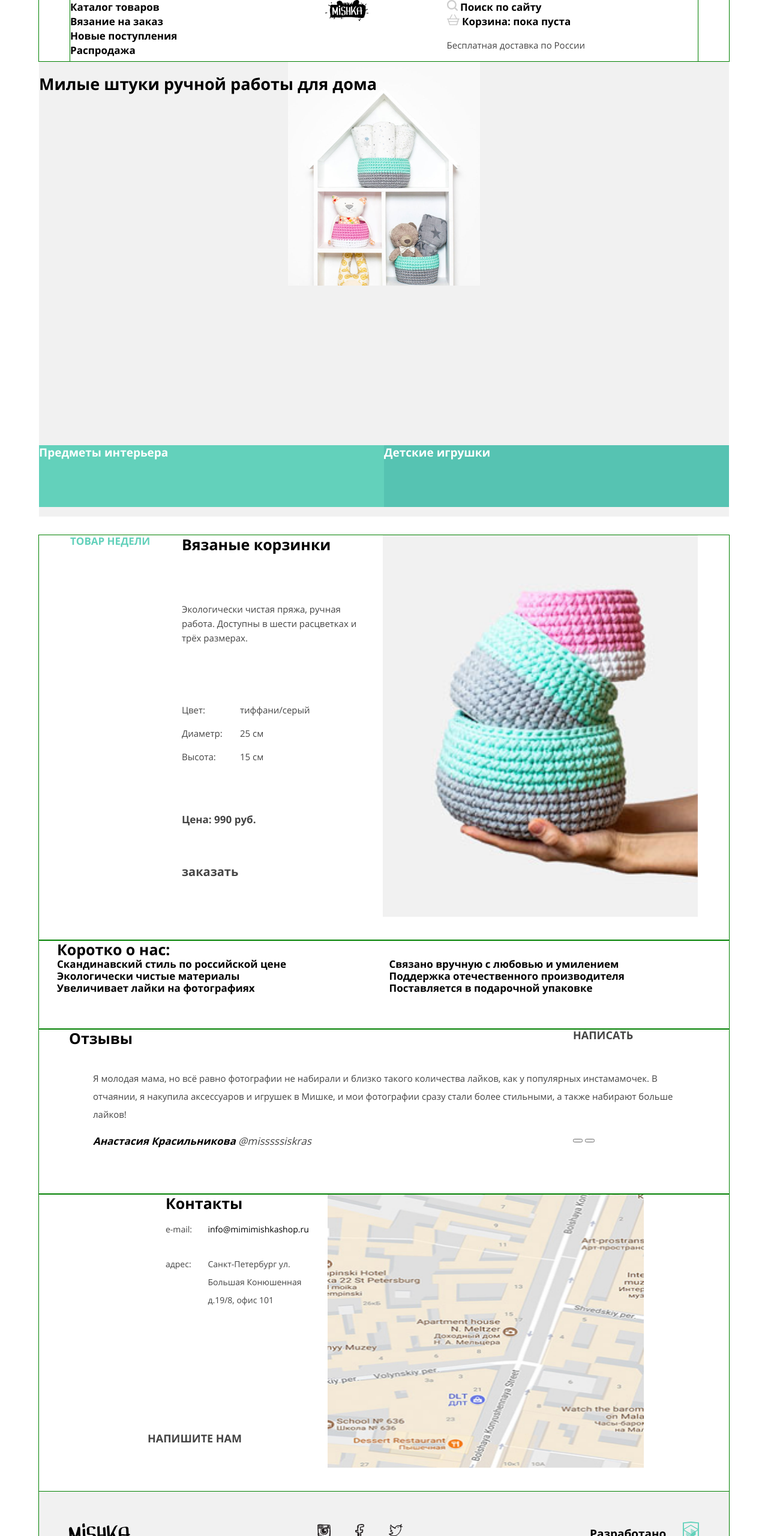
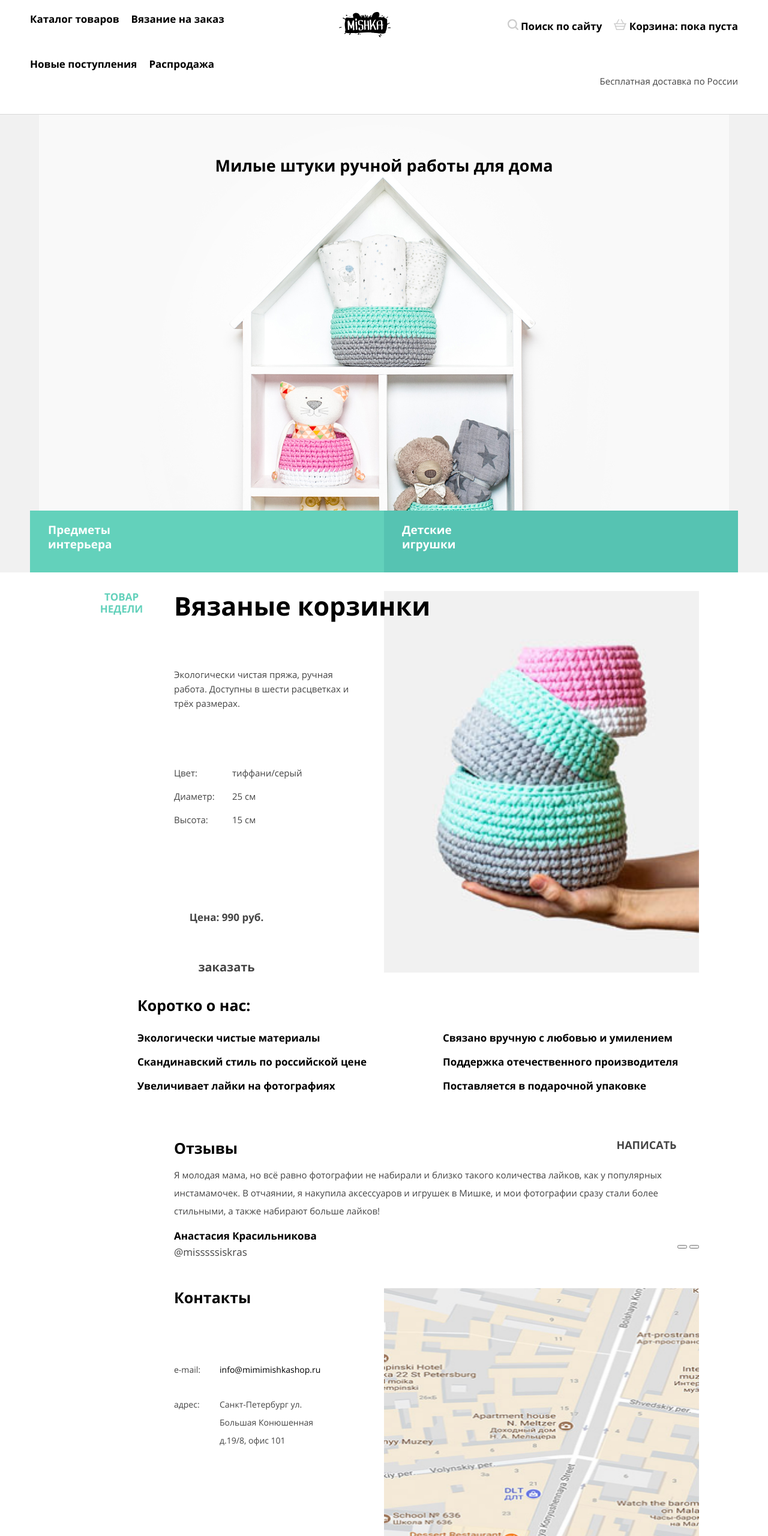
Before and after one commit to vital0101/1848215-mishka-24, a plain HTML site: page source/index.html in a window 1280 px wide. Shown: the top 2560 px of the page at 60% size. Drawn offline with nearby package versions, Linux system fonts and the light colour scheme; files that its build step writes are made by us from their sources.

Commit message:
добавил адаптив и резину для index.html

```diff
--- a/source/index.html
+++ b/source/index.html
@@ -15,24 +15,16 @@
     <header class="page-header">
       <div class="page-header__wrapper">
         <nav class="page-header__main-navigation main-navigation">
-          <a class="main-navigation__logo" aria-label="Главная страница.">
-            <img class="main-navigation__image" src="./img/mishka-logo-mobile.svg" alt="Логотип магазина Мишка."
-              width="86" height="35">
-          </a>
-          <a class="main-navigation__logo-tablet" aria-label="Главная страница.">
-            <img class="main-navigation__image" src="./img/mishka-logo-tablet.svg" alt="Логотип магазина Мишка."
-              width="86" height="35">
-          </a>
-          <a class="main-navigation__logo-desktop" aria-label="Главная страница.">
-            <img class="main-navigation__image" src="./img/mishka-logo-desktop.svg" alt="Логотип магазина Мишка."
-              width="86" height="35">
+          <a class="main-navigation__logo-link" aria-label="Главная страница.">
+            <img class="main-navigation__logo-image-mobile" src="./img/mishka-logo-mobile.svg"
+              alt="Логотип магазина Мишка." width="86" height="35">
+            <img class="main-navigation__logo-image-tablet" src="./img/mishka-logo-tablet.svg"
+              alt="Логотип магазина Мишка." width="86" height="35">
+            <img class="main-navigation__logo-image-desktop" src="./img/mishka-logo-desktop.svg"
+              alt="Логотип магазина Мишка." width="86" height="35">
           </a>
           <button class="main-navigation__toggle" type="button" aria-label="Открыть/закрыть меню.">
-            <svg width="20" height="14" viewBox="0 0 20 14" fill="none" xmlns="http://www.w3.org/2000/svg">
-              <path d="M20 0H0V2H20V0Z" fill="#231F20" />
-              <path d="M20 6H0V8H20V6Z" fill="#231F20" />
-              <path d="M20 12H0V14H20V12Z" fill="#231F20" />
-            </svg>
+            <span class="main-navigation__toggle-gamburger"></span>
           </button>
           <ul class="main-navigation__list">
             <li class="main-navigation__item">
@@ -73,11 +65,17 @@
       </div>
     </header>
     <section class="lead lead--background-image">
-      <!-- <div class="lead__wrapper"> -->
+      <div class="lead__wrapper">
         <h2 class="lead__title">Милые штуки ручной работы для дома</h2>
-      <a class="lead__link lead__link--item" href="#">Предметы интерьера</a>
-      <a class="lead__link lead__link--toy" href="#">Детские игрушки</a>
-      <!-- </div> -->
+        <div class="lead__link-wrapper">
+          <a class="lead__link lead__link--interior" href="#">
+            <span class="lead__link-text">Предметы интерьера</span>
+          </a>
+          <a class="lead__link lead__link--toy" href="#">
+            <span class="lead__link-text">Детские игрушки</span>
+          </a>
+        </div>
+      </div>
     </section>
   </section>
   <main class="page-main">
@@ -111,8 +109,8 @@
       <div class="about-us__wrapper">
         <h2 class="about-us__title">Коротко о нас:</h2>
         <ul class="about-us__list">
+          <li class="about-us__item">Экологически чистые материалы</li>
           <li class="about-us__item">Скандинавский стиль по российской цене</li>
-          <li class="about-us__item">Экологически чистые материалы</li>
           <li class="about-us__item">Увеличивает лайки на фотографиях</li>
           <li class="about-us__item">Связано вручную с любовью и умилением</li>
           <li class="about-us__item">Поддержка отечественного производителя</li>
@@ -144,7 +142,6 @@
       </div>
     </section>
     <section class="contacts">
-      <div class="contacts__wrapper-grid">
       <div class="contacts__wrapper">
         <h2 class="contacts__title">Контакты</h2>
         <div class="contacts__list-wrapper">
@@ -157,11 +154,8 @@
             <dd class="contacts__discription">Санкт-Петербург ул. Большая Конюшенная д.19/8, офис 101</dd>
           </dl>
         </div>
-        </div>
-        <div class="contacts__map">
         <img class="contacts__map-image" src="./img/map-mobile.png" width="320" height="455"
           alt="Карта с указателем местонахождения магазина">
-        </div>
         <a class="contacts__button button" href="#">напишите нам</a>
       </div>
     </section>
@@ -213,7 +207,6 @@
               d="M13.6 0H13.5L0 1.4V26.1L13.5 34.1L26.9 26.1V1.4L13.6 0ZM25 12.1L13.5 5.3V5.2H13.4L13.3 5.1V5.2L1.9 12.1V3.1L13.4 1.9L25 3.1V12.1ZM13.4 6.8L24.9 13.5L20.4 16.1L13.3 11.9V13.3L19.2 16.8L18.3 17.3L13.3 14.3V15.7L17.1 18L16.3 18.5L13.3 16.7V18.1L15.2 19.2L13.4 20.3L2 13.6L13.4 6.8ZM1.9 15.1L13.3 21.9V22.9L5.4 18.2V19.6L13.4 24.4V25.5L5.4 20.8V22.2L13.4 27L21.5 22.1V16.9L24.9 14.9V24.9L13.4 31.8L1.9 25V15.1Z"
               fill="#63D1BB" />
           </svg>
-
         </a>
       </div>
     </div>
--- a/source/sass/blocks/about-us.scss
+++ b/source/sass/blocks/about-us.scss
@@ -1,17 +1,24 @@
 .about-us {
   padding-bottom: 58px;
-  outline: 1px solid $color-green;
 }
 
 .about-us__wrapper {
   padding: 0 30px;
+
+  @media (min-width: $vp--768) {
+    padding: 0 50px;
+  }
 }
 
 .about-us__title {
-  margin: 0;
+  margin: 0 0 30px;
   font-size: 25px;
   line-height: 30px;
   color: $color-black;
+
+  @media (min-width: $vp--1150) {
+    margin-left: 179px;
+  }
 }
 
 .about-us__list {
@@ -21,5 +28,15 @@
 
   @media (min-width: $vp--768) {
     column-count: 2;
+    // margin-left: 179px;
+  }
+
+  @media (min-width: $vp--1150) {
+    column-count: 2;
+    margin-left: 179px;
   }
 }
+
+.about-us__item {
+  margin-bottom: 20px;
+}
--- a/source/sass/blocks/contacts.scss
+++ b/source/sass/blocks/contacts.scss
@@ -1,43 +1,47 @@
 .contacts {
   padding-bottom: 39px;
-  outline: 1px solid $color-green;
-}
-
-.contacts__wrapper-grid {
-  @media (min-width: $vp--1150) {
-    margin: 0 auto;
-    width: 988px;
-    display: grid;
-    grid-template-columns: 100px 300px 527px;
-    grid-template-rows: 1fr 60px;
-  }
 }
 
 .contacts__wrapper {
-  padding: 0 30px;
+  display: grid;
+  grid-template-columns: 30px 1fr 30px;
 
   @media (min-width: $vp--768) {
-    grid-column: 2/3;
+    grid-template-columns: 50px repeat(4, 1fr) 50px;
   }
 
   @media (min-width: $vp--1150) {
-    grid-column: 2/3;
+    grid-template-rows: repeat(3, auto);
+    width: 1150px;
+    margin: 0 auto;
+    grid-template-columns: 50px repeat(6, 1fr) 50px;
   }
 }
 
 .contacts__title {
+  grid-column: 2/3;
   margin: 0;
   font-size: 25px;
   line-height: 30px;
+
+  @media (min-width: $vp--1150) {
+    grid-column: 3/5;
+    grid-row: 1/2;
+  }
 }
 
 .contacts__list-wrapper {
+  grid-column: 2/3;
+
   @media (min-width: $vp--768) {
+    grid-column: 2/6;
     display: flex;
   }
 
   @media (min-width: $vp--1150) {
-    display: flex;
+    grid-column: 3/5;
+    grid-row: 2/3;
+    // display: flex;
     flex-direction: column;
   }
 }
@@ -59,34 +63,39 @@
   width: 183px;
 }
 
-.contacts__map {
+.contacts__map-image {
+  grid-column: 1/4;
+  margin-bottom: 50px;
+
   @media (min-width: $vp--768) {
-    width: 768px;
+    grid-column: 1/7;
     height: 457px;
   }
 
   @media (min-width: $vp--1150) {
-    width: 527px;
+    grid-column: 5/8;
+    grid-row: 1/-1;
     height: 457px;
-    grid-column: 3/4;
-    grid-row: 1/-1;
-  }
-}
-
-.contacts__map-image {
-  @media (min-width: $vp--768) {
-    height: 457px;
+    margin-bottom: 0;
   }
 }
 
 .contacts__button {
+  grid-column: 2/3;
+  justify-self: center;
+  display: block;
+  text-align: center;
   font-size: 18px;
   line-height: 20px;
   color: $color-charcoal;
   text-transform: uppercase;
 
+  @media (min-width: $vp--768) {
+    grid-column: 3/5;
+  }
+
   @media (min-width: $vp--1150) {
-    grid-column: 2/3;
-    grid-row: 2/3;
+    grid-column: 3/5;
+    place-self: end start;
   }
 }
--- a/source/sass/blocks/lead.scss
+++ b/source/sass/blocks/lead.scss
@@ -1,11 +1,10 @@
 .lead {
-  display: grid;
-  grid-template-columns: 1fr;
-  grid-template-rows: 300px 103px 103px;
+  min-height: 489px;
   background-color: $color-white-smoke;
-  background-image: url("../img/hero-mobile.png");
+  background-image: url("../../img/hero-mobile.png");
   background-repeat: no-repeat;
   background-position: top;
+  // background-size: cover;
   border-top: 1px solid $color-grey;
 
   &--bg-image {
@@ -14,55 +13,72 @@
   }
 
   @media (min-width: $vp--768) {
-    grid-template-columns: 1fr 1fr;
-    grid-template-rows: 639px 119px;
+    min-height: 758px;
+    background-repeat: no-repeat;
+    background-position: top;
+    background-image: url("../../img/hero-tablet.png");
+  }
+
+  @media (min-width: $vp--1150) {
+    min-height: 763px;
+    background-repeat: no-repeat;
+    background-position: top;
+    background-image: url("../../img/hero-desktop.png");
   }
 }
 
 .lead__wrapper {
-  width: 320px;
-  height: 310px;
-  margin: 0 auto;
-  padding: 1px 1px;
-  box-sizing: border-box;
+  display: flex;
+  flex-direction: column;
+  min-height: inherit;
+
+  @media (min-width: $vp--768) {
+    padding: 0 50px;
+  }
 }
 
 .lead__title {
+  margin-top: 70px;
   font-size: 27px;
   line-height: 30px;
+  text-align: center;
+}
+
+.lead__link-wrapper {
+  margin-top: auto;
 
   @media (min-width: $vp--768) {
-    grid-column: 1/-1;
-    grid-row: 1/2;
+    display: flex;
   }
 }
 
 .lead__link {
   display: block;
   width: 100%;
-  height: 103px;
+  min-height: 103px;
   font-size: 19px;
   line-height: 24px;
   text-decoration: none;
   color: $color-white;
+  padding: 20px 30px;
 
-  &--item {
+  @media (min-width: $vp--768) {
+    display: inline-block;
+    width: 50%;
+  }
+
+  &--interior {
     background-color: $color-downy;
-
-    @media (min-width: $vp--768) {
-      grid-column: 1/2;
-      grid-row: 2/3;
-    }
   }
 
   &--toy {
     background-color: $color-puerto-rico;
+  }
+}
 
-    @media (min-width: $vp--768) {
-      grid-column: 2/3;
-      grid-row: 2/3;
-    }
-  }
+.lead__link-text {
+  display: block;
+  width: 130px;
 }
 
 .lead__title-catalog {
--- a/source/sass/blocks/main-navigation.scss
+++ b/source/sass/blocks/main-navigation.scss
@@ -1,24 +1,44 @@
 .main-navigation {
+  position: relative;
+
   @media (min-width: $vp--768) {
-    display: grid;
-    grid-template-columns: 1fr 1fr;
-    // grid-template-rows: 1fr 1fr;
+    display: flex;
+    flex-wrap: wrap;
+    justify-content: space-between;
   }
 
   @media (min-width: $vp--1150) {
-    grid-template-columns: 2fr 1fr 2fr;
+    display: grid;
+    min-height: 150px;
+    width: 100%;
+    grid-template-columns: 1fr 150px 1fr;
+    column-gap: 20px;
+    row-gap: 20px;
+    justify-content: center;
   }
 }
 
-.main-navigation__logo {
-  align-self: center;
+.main-navigation__logo-link {
+  display: block;
+  width: 86px;
+  margin: auto;
 
   @media (min-width: $vp--768) {
+    margin: 0;
+  }
+}
+
+.main-navigation__logo-image-mobile {
+  @media (min-width: $vp--768) {
+    display: none;
+  }
+
+  @media (min-width: $vp--1150) {
     display: none;
   }
 }
 
-.main-navigation__logo-tablet {
+.main-navigation__logo-image-tablet {
   display: none;
 
   @media (min-width: $vp--768) {
@@ -30,21 +50,24 @@
   }
 }
 
-.main-navigation__logo-desktop {
+.main-navigation__logo-image-desktop {
   display: none;
 
   @media (min-width: $vp--1150) {
     display: block;
     grid-column: 2/3;
+    justify-self: center;
   }
 }
 
-.main-navigation__image {
-  width: 86px;
-  height: 35px;
-}
-
 .main-navigation__toggle {
+  display: block;
+  padding: 0;
+  position: absolute;
+  width: 20px;
+  height: 14px;
+  top: 9px;
+  right: 0;
   border: none;
   background-color: transparent;
 
@@ -53,12 +76,48 @@
   }
 }
 
+.main-navigation__toggle-gamburger {
+  position: relative;
+  display: block;
+  width: 100%;
+  height: 2px;
+  background-color: $color-aubergine;
+
+  &::before {
+    content: "";
+    position: absolute;
+    width: 100%;
+    height: 2px;
+    background-color: $color-aubergine;
+    top: -6px;
+    left: 0;
+  }
+
+  &::after {
+    content: "";
+    position: absolute;
+    width: 100%;
+    height: 2px;
+    background-color: $color-aubergine;
+    top: 6px;
+    left: 0;
+  }
+}
+
 .main-navigation__list {
+  display: none;
+  margin: 0;
+  padding: 0;
   list-style: none;
-  padding: 0;
-  margin: 0;
+
+  @media (min-width: $vp--768) {
+    display: flex;
+    order: 3;
+  }
 
   @media (min-width: $vp--1150) {
+    display: flex;
+    flex-wrap: wrap;
     grid-column: 1/2;
     grid-row: 1/3;
 
@@ -73,6 +132,10 @@
     display: none;
   }
 
+  @media (min-width: $vp--768) {
+    padding-right: 20px;
+  }
+
   @media (min-width: $vp--1150) {
     display: block;
   }
@@ -84,20 +147,27 @@
 }
 
 .main-navigation__user {
+  display: none;
+
   @media (min-width: $vp--768) {
-    grid-column: 2/3;
-    grid-row: 1/2;
+    display: flex;
+    justify-content: end;
+    align-self: center;
+    width: 80%;
+    min-height: 60px;
   }
 
   @media (min-width: $vp--1150) {
     grid-column: 3/4;
     grid-row: 1/2;
+    justify-self: end;
   }
 }
 
 .main-navigation__search {
   display: block;
   line-height: 24px;
+  padding-right: 20px;
 }
 
 .main-navigation__cart {
@@ -114,10 +184,12 @@
 
   @media (min-width: $vp--768) {
     display: block;
+    order: 4;
+    margin: 0;
   }
 
   @media (min-width: $vp--1150) {
-    // display: block;
     grid-column: 3/4;
+    justify-self: end;
   }
 }
--- a/source/sass/blocks/modal-container.scss
+++ b/source/sass/blocks/modal-container.scss
@@ -1,6 +1,6 @@
 .modal-container {
+  display: none;
   padding: 28px 30px 46px;
-  outline: 1px solid $color-green;
 }
 
 .modal-container__title {
--- a/source/sass/blocks/page-body.scss
+++ b/source/sass/blocks/page-body.scss
@@ -2,14 +2,5 @@
   display: flex;
   flex-direction: column;
   margin: 0 auto;
-  width: 320px;
   min-height: 100%;
-
-  @media (min-width: $vp--768) {
-    width: 768px;
-  }
-
-  @media (min-width: $vp--1150) {
-    width: 1150px;
-  }
 }
--- a/source/sass/blocks/page-footer.scss
+++ b/source/sass/blocks/page-footer.scss
@@ -3,7 +3,6 @@
   min-height: 160px;
   width: 100%;
   background-color: $color-white-smoke;
-  outline: 1px solid $color-green;
 
   @media (min-width: $vp--768) {
     min-height: 143px;
@@ -11,27 +10,48 @@
 }
 
 .page-footer__wrapper {
+  position: relative;
   display: flex;
   flex-direction: column;
   align-items: center;
+  justify-content: space-between;
   padding: 25px 30px 20px;
+  height: 100%;
+
+  &::after {
+    content: "";
+    position: absolute;
+    height: 1px;
+    background-color: $color-whisper;
+    left: 30px;
+    right: 30px;
+    top: 79px;
+
+    @media (min-width: $vp--768) {
+      display: none;
+    }
+  }
 
   @media (min-width: $vp--768) {
     flex-direction: row;
     justify-content: space-between;
-    width: 768px;
     padding: 50px;
   }
 
   @media (min-width: $vp--1150) {
+    flex-direction: row;
+    justify-content: space-between;
+    padding: 50px;
     width: 1150px;
+    margin: 0 auto;
   }
 }
 
 .page-footer__logo {
   display: none;
   width: 102px;
-  height: 34px;
+  min-height: 34px;
+  margin-bottom: auto;
 
   @media (min-width: $vp--768) {
     display: block;
@@ -42,6 +62,7 @@
   display: flex;
   justify-content: space-between;
   width: 142px;
+  margin-bottom: 50px;
 }
 
 .page-footer__copyright {
--- a/source/sass/blocks/page-header.scss
+++ b/source/sass/blocks/page-header.scss
@@ -1,32 +1,19 @@
 .page-header {
-  outline: 1px solid $color-green;
+  padding: 20px 0;
 
   @media (min-width: $vp--768) {
-    width: auto;
-  }
-
-  @media (min-width: $vp--1150) {
-    width: auto;
+    min-height: 140px;
   }
 }
 
 .page-header__wrapper {
-  padding: 20px 30px;
+  padding: 0 30px;
 
   @media (min-width: $vp--768) {
-    padding: 0 48px;
+    padding: 0 50px;
   }
 
   @media (min-width: $vp--1150) {
-    padding: 0 52px;
+    // padding: 0 52px;
   }
 }
-
-.page-header__main-navigation {
-  outline: 1px solid $color-green;
-
-  @media (min-width: $vp--768) {
-    display: grid;
-    grid-template-columns: 1fr 1fr;
-  }
-}
--- a/source/sass/blocks/promo.scss
+++ b/source/sass/blocks/promo.scss
@@ -1,6 +1,5 @@
 .promo {
   padding-bottom: 39px;
-  outline: 1px solid $color-green;
 }
 
 .promo__wrapper {
@@ -8,20 +7,18 @@
 
   @media (min-width: $vp--768) {
     display: grid;
-    grid-template-columns: 292px 334px;
+    grid-template-columns: repeat(4, 1fr);
     grid-template-rows: repeat(5, auto);
-    column-gap: 42px;
 
-    padding: 0 52px;
+    padding: 0 50px;
   }
 
   @media (min-width: $vp--1150) {
     display: grid;
-    grid-template-columns: 143px 292px 525px;
+    grid-template-columns: repeat(6, 1fr);
     grid-template-rows: repeat(5, auto);
-    column-gap: 43px;
-
-    padding: 0 52px;
+    width: 1150px;
+    margin: 0 auto;
   }
 }
 
@@ -30,9 +27,17 @@
   font-size: 25px;
   margin: 0;
 
+  @media (min-width: $vp--768) {
+    grid-column: 1/4;
+    grid-row: 1/2;
+    line-height: 50px;
+    font-size: 43px;
+  }
+
   @media (min-width: $vp--1150) {
-    grid-column: 2/4;
+    grid-column: 2/-2;
     grid-row: 1/2;
+    z-index: 1;
   }
 }
 
@@ -42,9 +47,18 @@
   color: $color-downy;
   margin: 0;
 
+  @media (min-width: $vp--768) {
+    width: 100px;
+    grid-column: 4/-1;
+    grid-row: 1/2;
+    justify-self: end;
+    text-align: center;
+  }
+
   @media (min-width: $vp--1150) {
     grid-column: 1/2;
     grid-row: 1/2;
+    justify-self: center;
   }
 }
 
@@ -54,19 +68,26 @@
   font-weight: 400;
   color: $color-charcoal;
 
+  @media (min-width: $vp--768) {
+    width: 292px;
+    grid-column: 1/3;
+    grid-row: 2/3;
+  }
+
   @media (min-width: $vp--1150) {
-    grid-column: 2/3;
+    grid-column: 2/4;
     grid-row: 2/3;
   }
 }
 
 .promo__list-wrapper {
   @media (min-width: $vp--768) {
-    grid-column: 1/2;
+    grid-column: 1/3;
+    grid-row: 3/4;
   }
 
   @media (min-width: $vp--1150) {
-    grid-column: 2/3;
+    grid-column: 2/4;
     grid-row: 3/4;
   }
 }
@@ -87,14 +108,39 @@
   margin: 0;
 }
 
+.promo__image {
+  margin-bottom: 20px;
+
+  @media (min-width: $vp--768) {
+    grid-column: 3/-1;
+    grid-row: 2/-1;
+    margin-bottom: 0;
+  }
+
+  @media (min-width: $vp--1150) {
+    grid-column: 4/-1;
+    grid-row: 1/-1;
+  }
+}
+
 .promo__price {
+  display: block;
+  text-align: center;
+  margin-bottom: 25px;
   line-height: 24px;
   font-size: 17px;
   color: $color-charcoal;
 
+  @media (min-width: $vp--768) {
+    grid-column: 1/3;
+    grid-row: 4/5;
+  }
+
   @media (min-width: $vp--1150) {
     grid-column: 2/3;
     grid-row: 4/5;
+    margin: 0;
+    align-self: end;
   }
 }
 
@@ -103,25 +149,16 @@
   line-height: 18px;
   font-size: 20px;
   color: $color-charcoal;
+  text-align: center;
 
   @media (min-width: $vp--768) {
-    grid-column: 1/2;
+    grid-column: 1/3;
+    text-align: center;
   }
 
   @media (min-width: $vp--1150) {
     grid-column: 2/3;
     grid-row: 5/6;
+    align-self: end;
   }
 }
-
-.promo__image {
-  @media (min-width: $vp--768) {
-    grid-column: 2/3;
-    grid-row: 2/-1;
-  }
-
-  @media (min-width: $vp--1150) {
-    grid-column: 3/4;
-    grid-row: 1/-1;
-  }
-}
--- a/source/sass/blocks/review.scss
+++ b/source/sass/blocks/review.scss
@@ -1,8 +1,17 @@
 .review {
   padding-bottom: 45px;
-  outline: 1px solid $color-green;
 }
 
 .review__wrapper {
   padding: 0 30px;
+
+  @media (min-width: $vp--768) {
+    padding: 0 50px;
+  }
+
+  @media (min-width: $vp--1150) {
+    width: 1150px;
+    margin: 0 auto;
+    padding: 0 50px;
+  }
 }
--- a/source/sass/blocks/slider.scss
+++ b/source/sass/blocks/slider.scss
@@ -1,9 +1,11 @@
 .slider {
   @media (min-width: $vp--768) {
-    padding: 0 50px;
     display: grid;
-    grid-template-columns: 210px 1fr 210px;
-    grid-template-rows: 50px 120px 60px;
+    grid-template-columns: repeat(4, 1fr);
+  }
+
+  @media (min-width: $vp--1150) {
+    grid-template-columns: repeat(6, 1fr);
   }
 }
 
@@ -13,16 +15,32 @@
   margin: 0;
 
   @media (min-width: $vp--768) {
-    grid-column: 1/2;
+    grid-column: 1/5;
     grid-row: 1/2;
+    justify-self: start;
+  }
+
+  @media (min-width: $vp--1150) {
+    grid-column: 2/-2;
+    grid-row: 1/2;
+    // justify-self: start;
   }
 }
 
 .slider__list {
   @media (min-width: $vp--768) {
     grid-column: 1/-1;
-    grid-row: 2/-1;
+    grid-row: 2/3;
   }
+
+  @media (min-width: $vp--1150) {
+    grid-column: 2/-1;
+    grid-row: 2/3;
+  }
+}
+
+.slider__item {
+  margin: 0;
 }
 
 .slider__text {
@@ -33,32 +51,45 @@
 }
 
 .slider__author-info {
+  font-style: initial;
   font-size: 17px;
   line-height: 24px;
   color: $color-black;
 }
 
 .slider__author-contact {
+  display: block;
   font-weight: 400;
   color: $color-charcoal;
   line-height: 30px;
 }
 
 .slider__buttons {
+  text-align: center;
+  margin-bottom: 20px;
+
   @media (min-width: $vp--768) {
-    grid-column: 3/4;
-    grid-row: 3/4;
+    grid-column: 3/-1;
+    grid-row: 2/3;
+    place-self: end end;
   }
 }
 
 .slider__button {
+  display: block;
+  text-align: center;
   font-size: 18px;
   line-height: 20px;
   color: $color-charcoal;
   text-transform: uppercase;
 
   @media (min-width: $vp--768) {
-    grid-column: 3/4;
+    grid-column: 4/-1;
+    grid-row: 1/2;
+  }
+
+  @media (min-width: $vp--1150) {
+    grid-column: 6/-1;
     grid-row: 1/2;
   }
 }
--- a/source/sass/global/fonts.scss
+++ b/source/sass/global/fonts.scss
@@ -4,8 +4,8 @@
   font-weight: 400;
   font-display: swap;
   src:
-    url("/source/fonts/opensans.woff2") format("woff2"),
-    url("/source/fonts/opensans.woff") format("woff");
+    url("../fonts/opensans.woff2") format("woff2"),
+    url("../fonts/opensans.woff") format("woff");
 }
 
 @font-face {
@@ -14,6 +14,6 @@
   font-weight: 700;
   font-display: swap;
   src:
-    url("/source/fonts/opensansbold.woff2") format("woff2"),
-    url("/source/fonts/opensansbold.woff") format("woff");
+    url("../fonts/opensansbold.woff2") format("woff2"),
+    url("../fonts/opensansbold.woff") format("woff");
 }
--- a/source/sass/variablse.scss
+++ b/source/sass/variablse.scss
@@ -9,6 +9,7 @@ $color-black:               #000000;
 $color-grey:                rgba(0, 0, 0, 0.1);
 $color-aubergine:           #231f20;
 $color-charcoal:            #444444;
+$color-whisper:             #e5e5e5;
 $color-white:               #ffffff;
 $color-whispen:             #ececec;
 $color-white-smoke:         #f1f1f1;
```
Also changed, not shown: source/img/hero-desktop.png (added), source/img/hero-tablet.png (added), source/img/review.png (added). Lines whose indentation alone changed are shown as unchanged.
